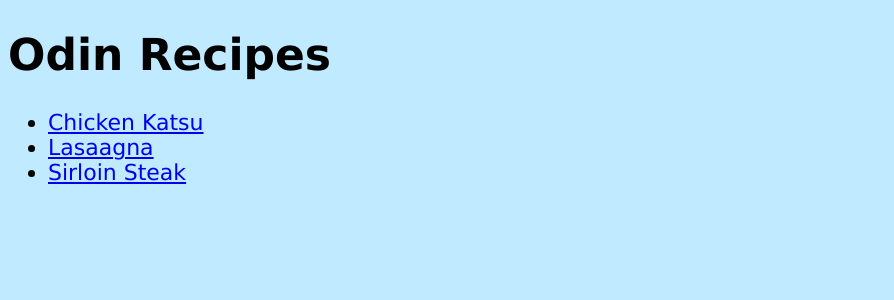
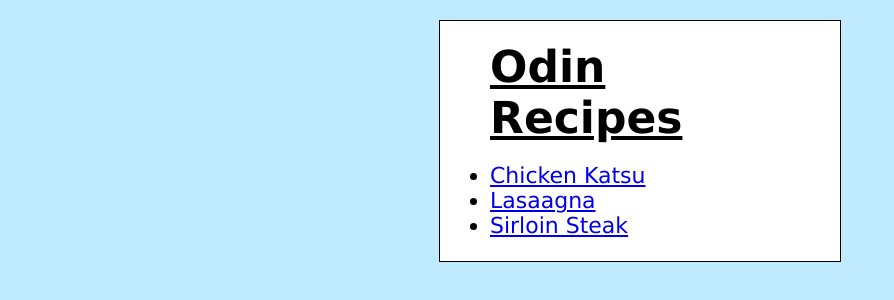
Before and after one commit to chailykevin/odin-recipes, a plain HTML site: page index.html in a window 1280 px wide. Shown: the whole page, without its empty margins (0-894 px from the left). Drawn offline with Linux system fonts and the light colour scheme.

Commit message:
Add style to index.html
Added margins and paddinds to elements on index.html

```diff
--- a/index.html
+++ b/index.html
@@ -6,11 +6,14 @@
         <link rel="stylesheet" href="style.css">
     </head>
     <body>
+        <div class="box">
             <h1>Odin Recipes</h1>
             <ul>
                 <li><a href="recipes/chickenkatsu.html">Chicken Katsu</a></li>
                 <li><a href="recipes/lasagna.html">Lasaagna</a></li>
                 <li><a href="recipes/sirloinsteak.html">Sirloin Steak</a></li>
             </ul>
+        </div>
+
     </body>
 </html>
--- a/style.css
+++ b/style.css
@@ -1,3 +1,8 @@
+* {
+    margin: 0px;
+    padding: 0px;
+}
+
 body {
     font-family: Verdana, Geneva, Tahoma, sans-serif;
     background-color: #bfeaff;
@@ -8,3 +13,17 @@ img {
     width: 600px;
     height: auto;
 }
+
+.box {
+    background: white;
+    height: 200px;
+    width: 300px;
+    border: 1px solid black;
+    margin: 20px auto;
+    padding: 20px 50px;
+}
+
+.box h1 {
+    margin-bottom: 20px;
+    text-decoration: underline;
+}
```
Lines whose indentation alone changed are shown as unchanged.
